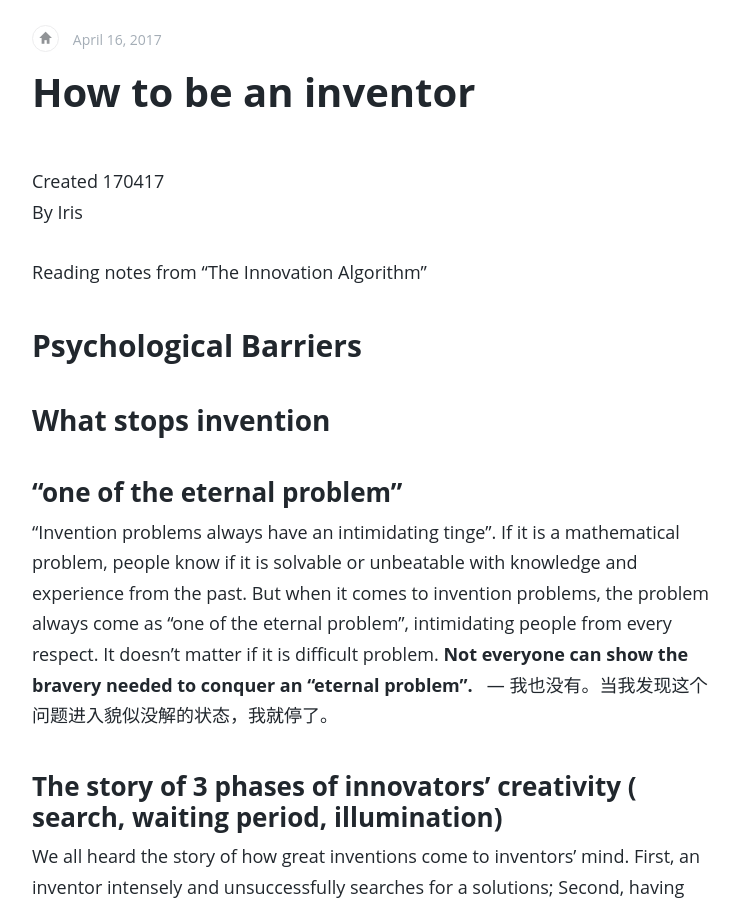
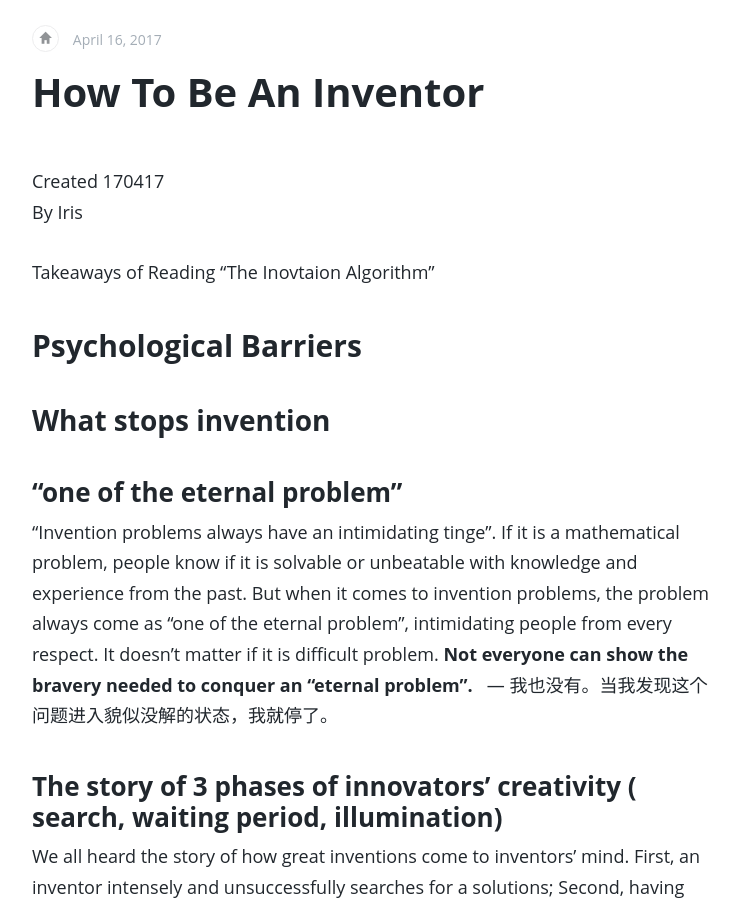
Before and after one commit to irisguanhong/irisguanhong.github.io, a Jekyll site: the page built from _posts/2017-04-16- How to be an inventor.md, in a window 1280 px wide and 900 px high, scrolled down 569 px. Shown: the whole window, without its empty margins (268-1007 px from the left). Built offline with Jekyll 4.4.1, drawn with Linux system fonts in a browser that asks for light colours; nearby versions of some CDN libraries; library files that are not in the unit come from our copies; comment, search, counter and statistics services are not loaded; some of the changed text lies outside the part shown.

```diff
--- a/_posts/2017-04-16- How to be an inventor.md
+++ b/_posts/2017-04-16- How to be an inventor.md
@@ -1,15 +1,14 @@
 ---
 layout: post
-title:  How to be an inventor
-subtitle: Reading notes from “The Innovation Algorithm”
+title:  How To Be An Inventor
 categories: blog
-description: An invention is the removal of technical contradictions. Ideal Machine helps to determine** the direction to search**, while the Technical contradiction indicates **the obstacle that must be removed. **
+description: An invention is the removal of technical contradictions. Ideal Machine helps to determine__ the direction to search__, while the Technical contradiction indicates __the obstacle that must be removed. __
 image: 170417-1.jpg
 ---
 Created 170417
 By Iris
 
-Reading notes from “The Innovation Algorithm”
+Takeaways of Reading "The Inovtaion Algorithm”
 
 # Psychological Barriers
 ## What stops invention
```
Also changed, not shown: images/17-417-3.jpg (added), images/170417-1.jpg (renamed from images/170417-1mobius.jpg), images/170417-10.jpg (added), images/170417-11.jpg (added), images/170417-12.jpg (added), images/170417-13.jpg (added), images/170417-14.jpg (added), images/170417-15.jpg (added), images/170417-2.jpg (added), images/170417-4.jpg (added), images/170417-5.jpg (added), images/170417-6.jpg (added), images/170417-7.jpg (added), images/170417-8.jpg (added), 1 more files, 2 other files.
